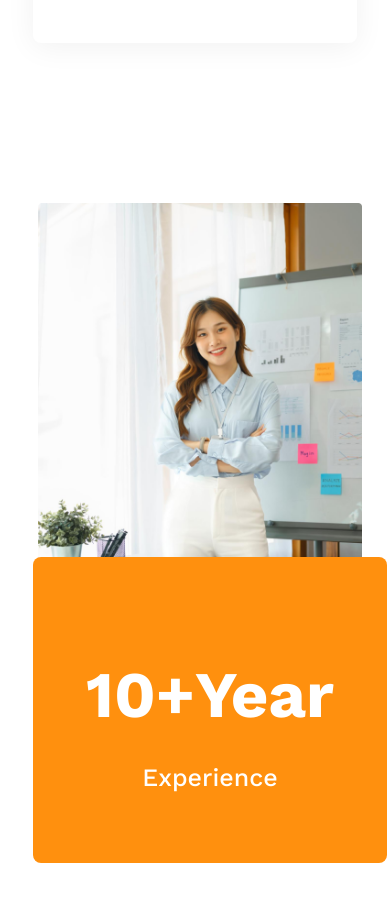
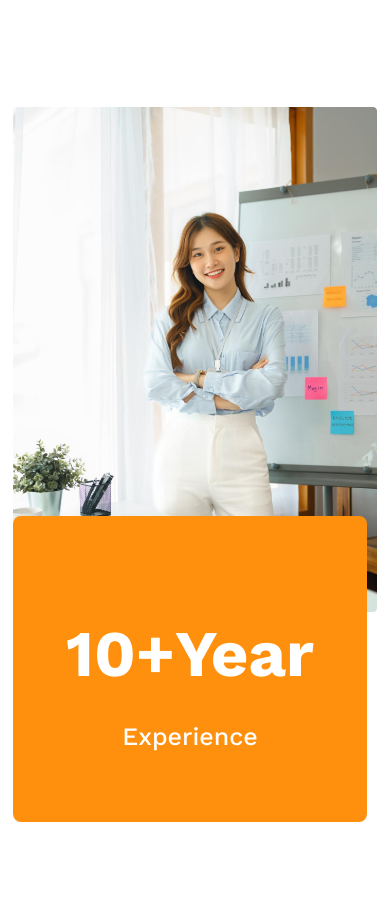
Before and after one commit to pronoy656/G3-Architect-web1.0, a plain HTML site: page index.html in a window 390 px wide. Shown: the part 4557-5458 px from the top of the page. Drawn offline with nearby package versions, Linux system fonts and the light colour scheme.

Commit message:
responsive add

```diff
--- a/styles/architec.css
+++ b/styles/architec.css
@@ -239,11 +239,11 @@ margin-bottom: 15px;
     gap: 55px;
   }
   .features-enjoy{
-    margin: 20px
+    margin: 0px
   }
   .features-img img{
     width: 100%;
-    margin-left: 5px;
+    margin-left: 0px;
   }
   .ten-year-badge{
     width: 270px;
```
